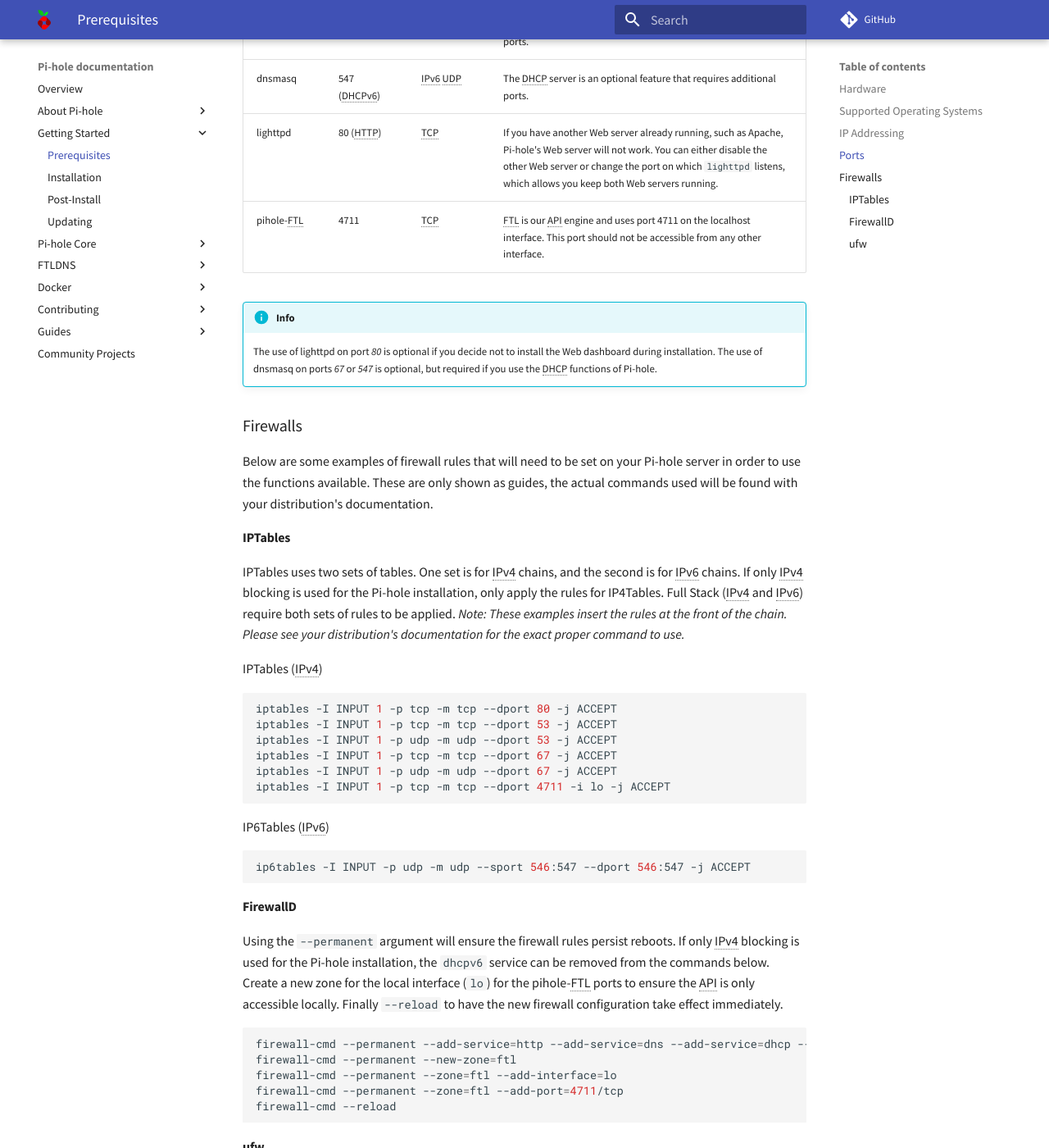
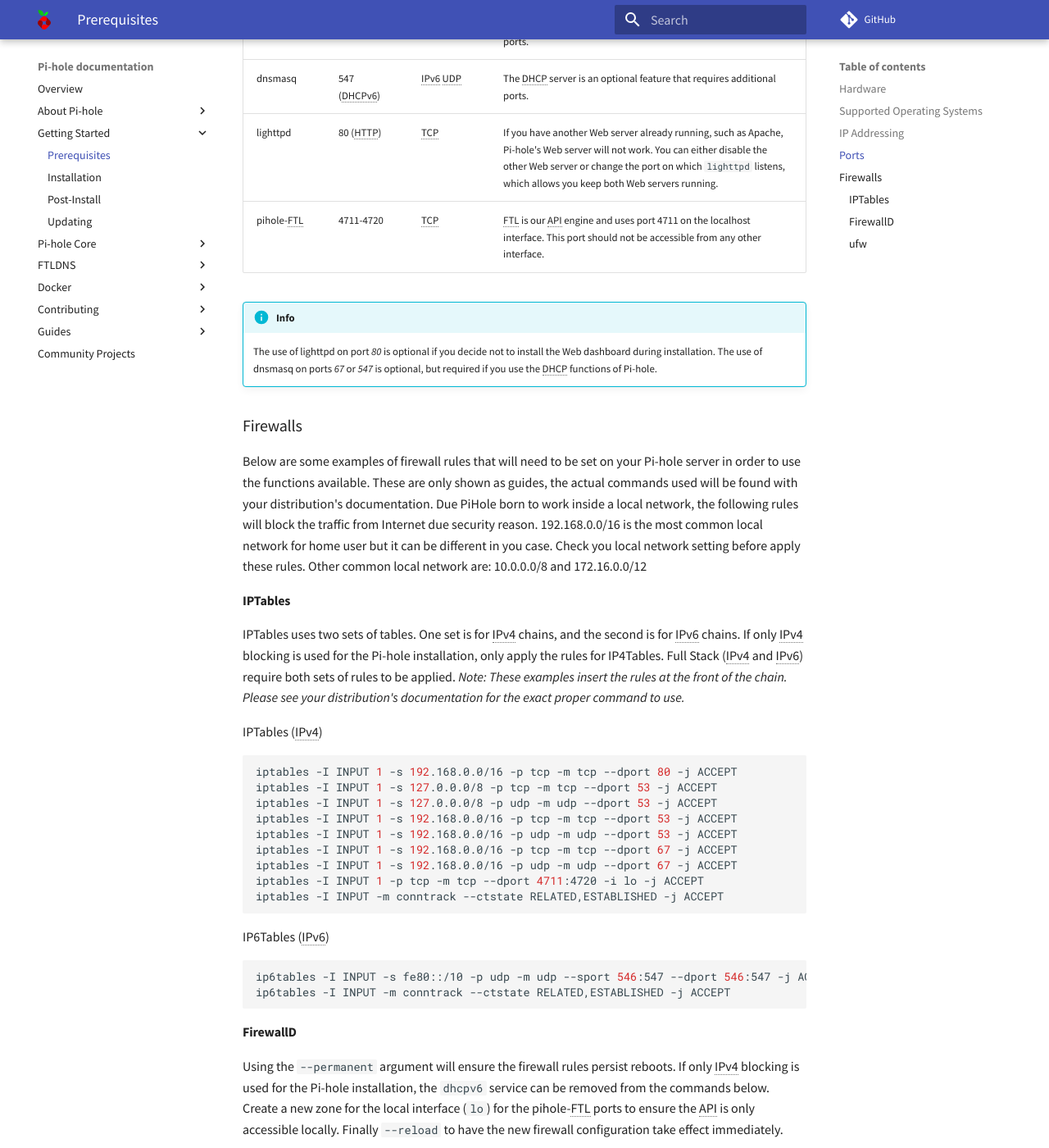
Before and after one commit to pi-hole/docs, an MkDocs documentation site: the page built from docs/main/prerequesites.md, in a window 1280 px wide and 1400 px high, scrolled down 1388 px. Shown: the whole window at 82% size. Built offline with MkDocs 1.6.1 and Material for MkDocs 9.7.7, drawn with Linux system fonts in a browser that asks for light colours; comment, search, counter and statistics services are not loaded.

Commit message:
Better security policies in documentation
As discussed here https://discourse.pi-hole.net/t/tips-about-installation-guide/28673 I wrote this pull request to improve the security of the projec and to make this guide consistent with the rules that pihole add to the firewall configuration during the installation.

May be a good idea modify the rule that pihole insert in the fw configuration as I wrote in the pull request.

At the moment I wrote the rules only for iptables and ip6tables because I'm not able to use nor FirewallID nor ufw.

````diff
--- a/docs/main/prerequesites.md
+++ b/docs/main/prerequesites.md
@@ -44,7 +44,7 @@
 | dnsmasq             | 67  (DHCP)   | IPv4 UDP | The DHCP server is an optional feature that requires additional ports. |
 | dnsmasq             | 547 (DHCPv6) | IPv6 UDP | The DHCP server is an optional feature that requires additional ports. |
 | lighttpd            | 80  (HTTP)   | TCP      | If you have another Web server already running, such as Apache, Pi-hole's Web server will not work. You can either disable the other Web server or change the port on which `lighttpd` listens, which allows you keep both Web servers running. |
-| pihole-FTL          | 4711         | TCP      | FTL is our API engine and uses port 4711 on the localhost interface. This port should not be accessible from any other interface.|
+| pihole-FTL          | 4711-4720    | TCP      | FTL is our API engine and uses port 4711 on the localhost interface. This port should not be accessible from any other interface.|
 
 !!! info
     The use of lighttpd on port _80_ is optional if you decide not to install the Web dashboard during installation.
@@ -53,6 +53,7 @@
 ### Firewalls
 
 Below are some examples of firewall rules that will need to be set on your Pi-hole server in order to use the functions available. These are only shown as guides, the actual commands used will be found with your distribution's documentation.
+Due PiHole born to work inside a local network, the following rules will block the traffic from Internet due security reason. 192.168.0.0/16 is the most common local network for home user but it can be different in you case. Check  you local network setting before apply these rules. Other common local network are: 10.0.0.0/8 and 172.16.0.0/12
 
 #### IPTables
 
@@ -61,18 +62,22 @@
 IPTables (IPv4)
 
 ```bash
-iptables -I INPUT 1 -p tcp -m tcp --dport 80 -j ACCEPT
-iptables -I INPUT 1 -p tcp -m tcp --dport 53 -j ACCEPT
-iptables -I INPUT 1 -p udp -m udp --dport 53 -j ACCEPT
-iptables -I INPUT 1 -p tcp -m tcp --dport 67 -j ACCEPT
-iptables -I INPUT 1 -p udp -m udp --dport 67 -j ACCEPT
-iptables -I INPUT 1 -p tcp -m tcp --dport 4711 -i lo -j ACCEPT
+iptables -I INPUT 1 -s 192.168.0.0/16 -p tcp -m tcp --dport 80 -j ACCEPT
+iptables -I INPUT 1 -s 127.0.0.0/8 -p tcp -m tcp --dport 53 -j ACCEPT
+iptables -I INPUT 1 -s 127.0.0.0/8 -p udp -m udp --dport 53 -j ACCEPT
+iptables -I INPUT 1 -s 192.168.0.0/16 -p tcp -m tcp --dport 53 -j ACCEPT
+iptables -I INPUT 1 -s 192.168.0.0/16 -p udp -m udp --dport 53 -j ACCEPT
+iptables -I INPUT 1 -s 192.168.0.0/16 -p tcp -m tcp --dport 67 -j ACCEPT
+iptables -I INPUT 1 -s 192.168.0.0/16 -p udp -m udp --dport 67 -j ACCEPT
+iptables -I INPUT 1 -p tcp -m tcp --dport 4711:4720 -i lo -j ACCEPT
+iptables -I INPUT -m conntrack --ctstate RELATED,ESTABLISHED -j ACCEPT
 ```
 
 IP6Tables (IPv6)
 
 ```bash
-ip6tables -I INPUT -p udp -m udp --sport 546:547 --dport 546:547 -j ACCEPT
+ip6tables -I INPUT -s fe80::/10 -p udp -m udp --sport 546:547 --dport 546:547 -j ACCEPT
+ip6tables -I INPUT -m conntrack --ctstate RELATED,ESTABLISHED -j ACCEPT
 ```
 
 #### FirewallD
````
